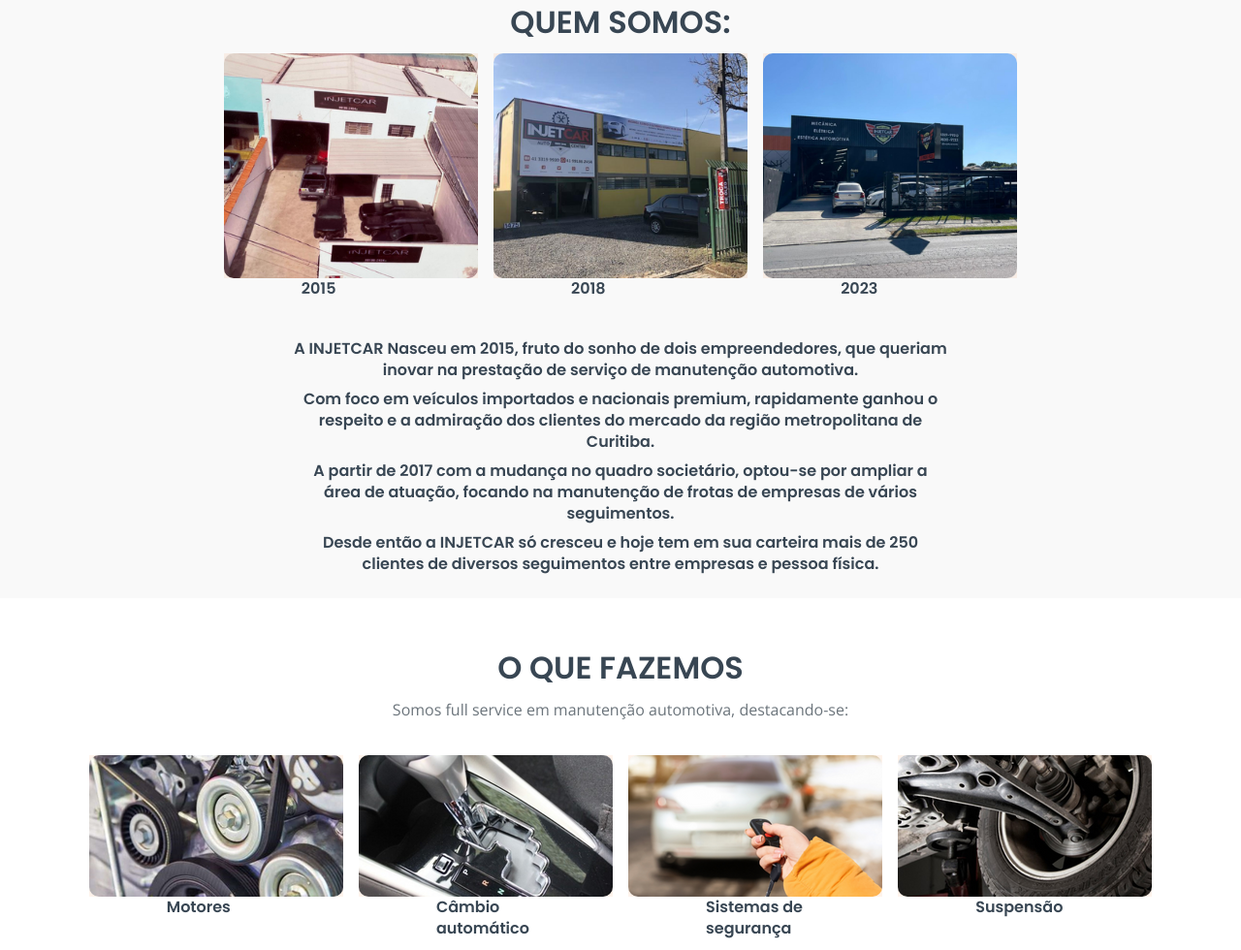
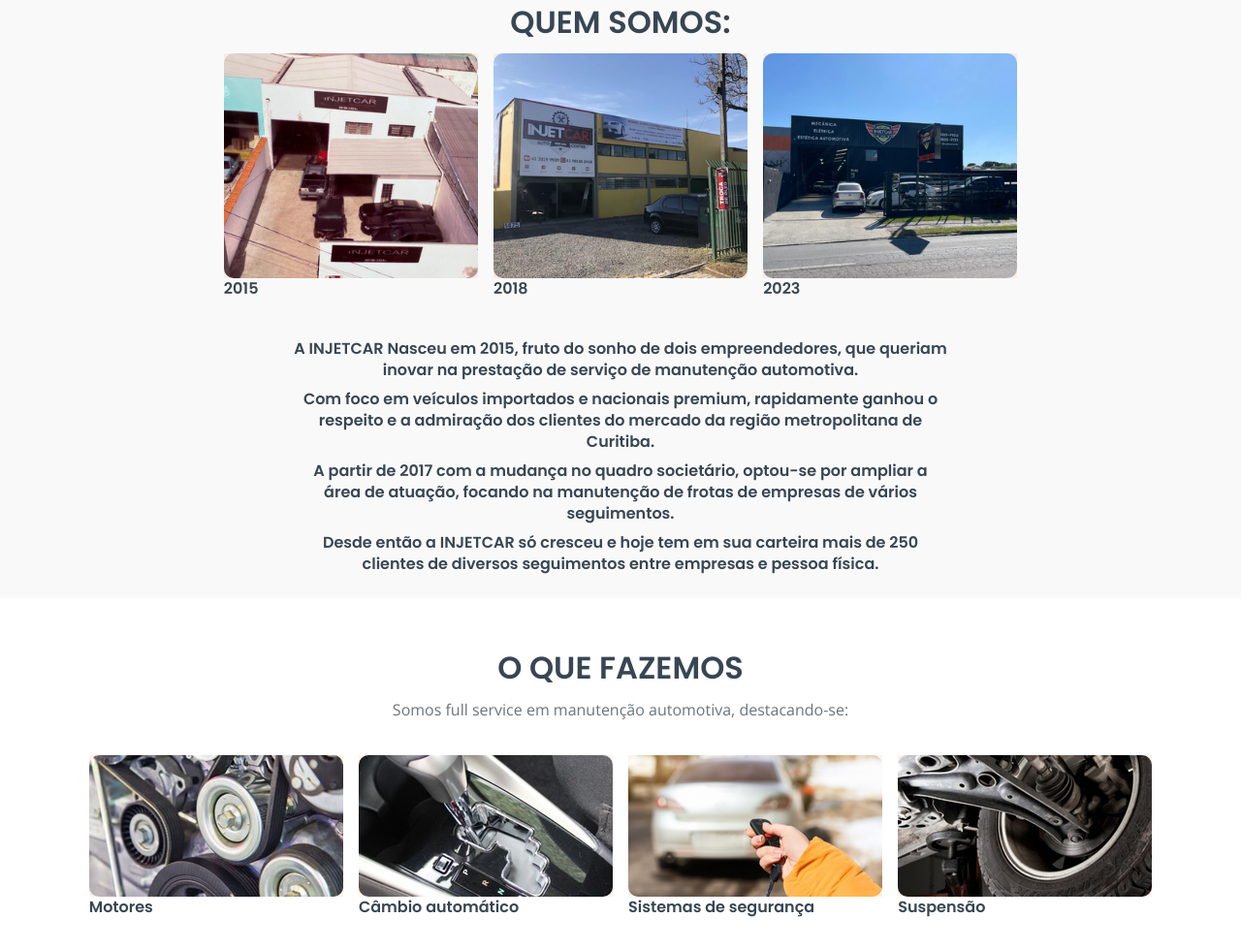
Before and after one commit to Vadallo/injetcar, a plain HTML site: page index.html in a window 1280 px wide. Shown: the part 679-1659 px from the top of the page at 97% size. Drawn offline with nearby package versions, Linux system fonts and the light colour scheme; files whose address does not match are found by name.

Commit message:
Update styles.css

```diff
--- a/styles.css
+++ b/styles.css
@@ -2088,7 +2088,7 @@
 	    padding-right: 13.2rem;
 	}
 
-	.col-lg-12 h6.card-title {
+	.col-lg-12 h6.card-title.soesetx {
             padding-left: 5rem;
     	    padding-right: 5rem;
 }
```
